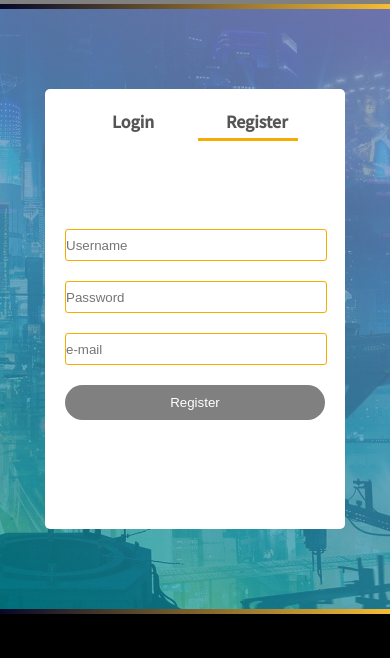
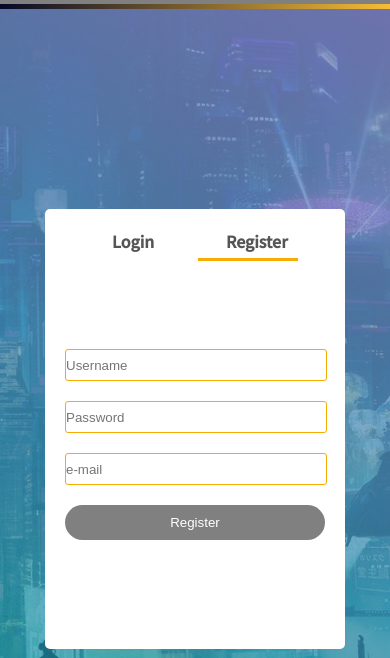
Before and after one commit to rcruz-main/rcruz-main.github.io, a plain HTML site: page Account.html in a window 390 px wide. Shown: the part 75-733 px from the top of the page. Drawn offline with Linux system fonts and the light colour scheme.

Commit message:
Uploaded layout to fix errors in mobile.
Now properly shows navbar in responsive mode.

```diff
--- a/layout.css
+++ b/layout.css
@@ -9,6 +9,7 @@ body {
   max-width: 1875px;
   margin: auto;
   padding: 0px 25px;
+
 }
 
 img{
@@ -37,6 +38,7 @@ nav{
 nav ul{
   display: inline-block;
   list-style-type: none;
+  padding: 0;
 }
 
 nav ul li{
@@ -534,7 +536,8 @@ td img{
   position: relative;
   text-align: center;
   padding: 20px 0px;
-  margin: auto;
+  margin-top: 200px;
+  margin-bottom: 200px;
   shadow: 0px 0px 20px 0px rgba(0,0,0,0.1);
   overflow: hidden;
   border-radius: 5px;
@@ -767,6 +770,7 @@ form .btn:focus{
     }
 
     .contact{
+      margin-top: 120px;
       flex-direction: column;
     }
 }
```
